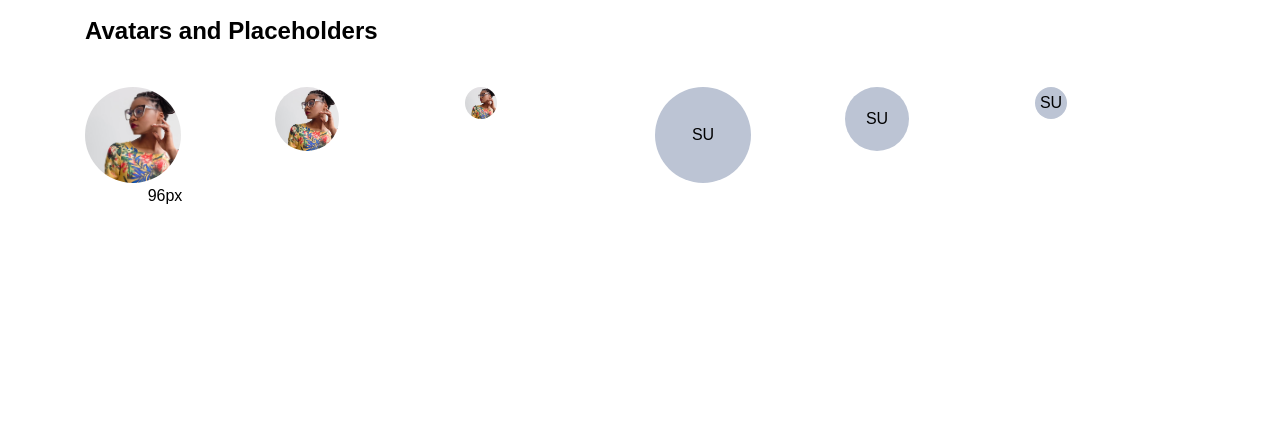
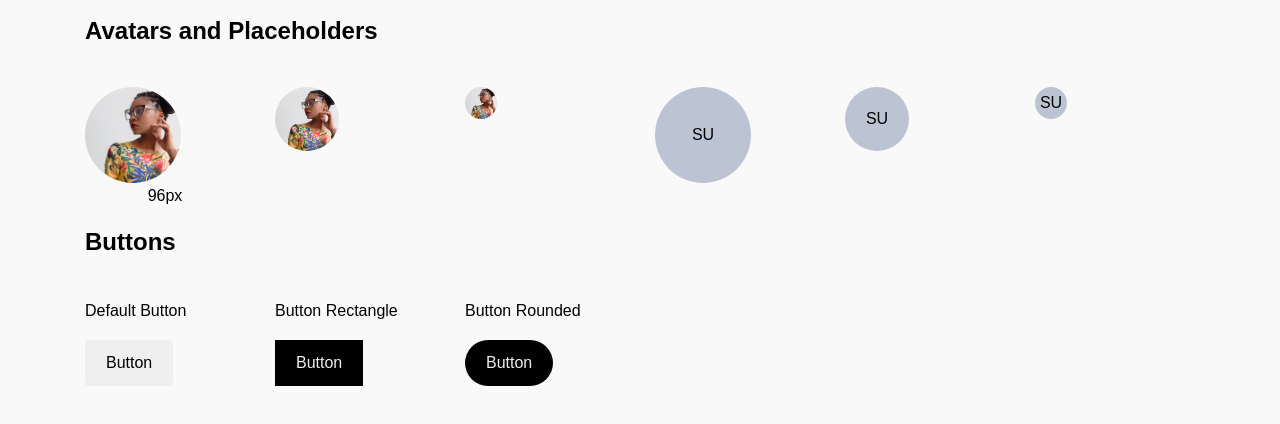
Before and after one commit to wiztemple/flamesui, a website: page index.html in a window 1280 px wide. Shown: the part 270-694 px from the top of the page. Drawn offline with Linux system fonts and the light colour scheme; a web font is replaced by a local one.

```diff
--- a/index.html
+++ b/index.html
@@ -68,6 +68,21 @@
           </div>
         </div>
       </div>
+      <h4 class="pb-30">Buttons</h4>
+      <div class="columns">
+        <div class="col-2">
+          <p>Default Button</p>
+          <button class="button">Button</button>
+        </div>
+        <div class="col-2">
+          <p>Button Rectangle</p>
+          <button class="button button-rectangle button-dark">Button</button>
+        </div>
+        <div class="col-2">
+          <p>Button Rounded</p>
+          <button class="button button-rounded button-dark">Button</button>
+        </div>
+      </div>
     </section>
   </div>
 </body>
--- a/sass/abstracts/_variables.scss
+++ b/sass/abstracts/_variables.scss
@@ -5,7 +5,8 @@
 $color-yellow: #e8de2c;
 $color-red: #e2242d;
 $orange-red: #f74420;
-$color-black: #2e2e2e;
+$color-black: #000000;
+$mid-black: #222;
 $transparent: transparent;
 $darkgray: #6c6c6c;
 $sky-blue: #6eb2fb;
--- a/sass/components/_buttons.scss
+++ b/sass/components/_buttons.scss
@@ -6,15 +6,29 @@
   vertical-align: middle;
   user-select: none;
   border: 1px solid transparent;
-  padding: .375rem .75rem;
+  padding: 0.625rem 1.25rem;
   font-size: 1rem;
   line-height: 1.5;
   border-radius: .25rem;
   cursor: pointer;
 }
+
+.button:focus {
+  outline: none;
+}
+
+.button-dark {
+  color: $light-grey;
+  background-color: $color-black;
+}
+.button-dark:hover {
+  background-color: $mid-black;
+}
+
 .button-rectangle {
+  border-radius: 0;
+}
 
-}
 .button-rounded {
   border-radius: 30px;
 }
```
Also changed, not shown: css/style.css.
